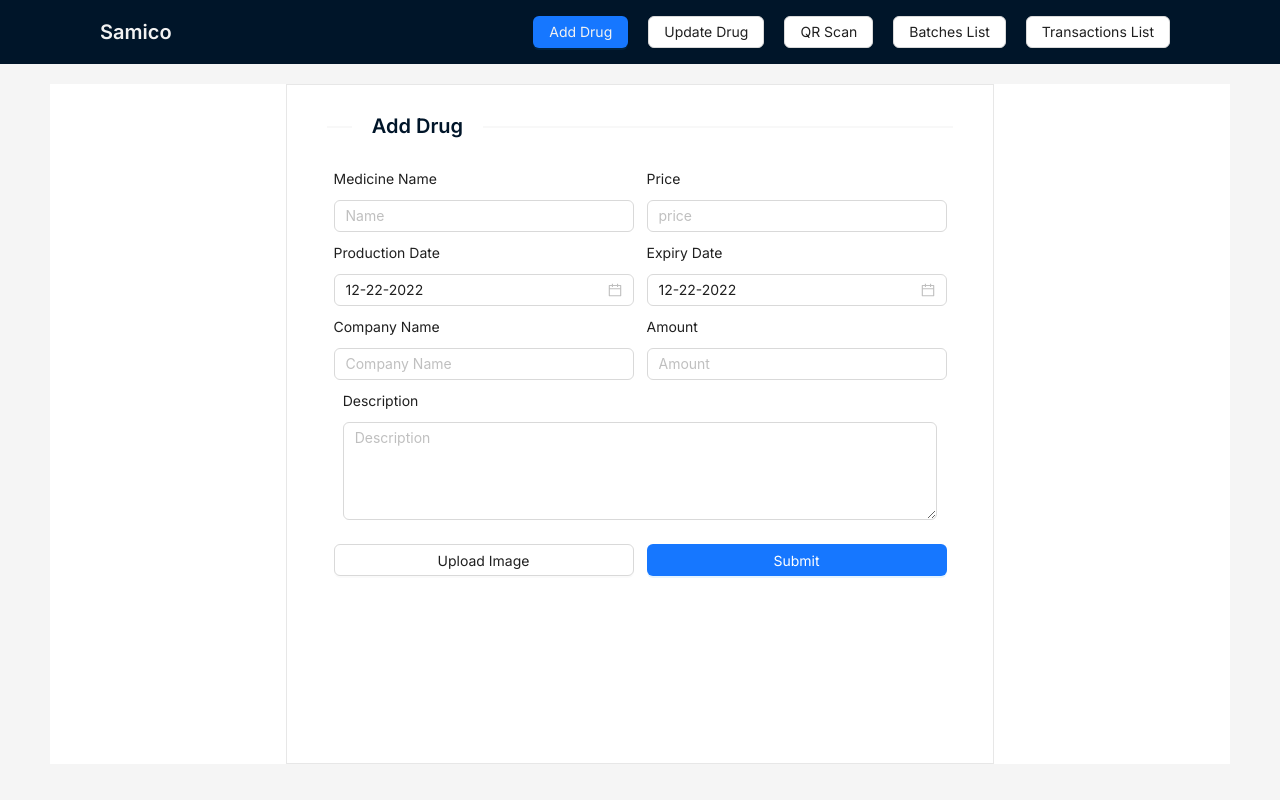
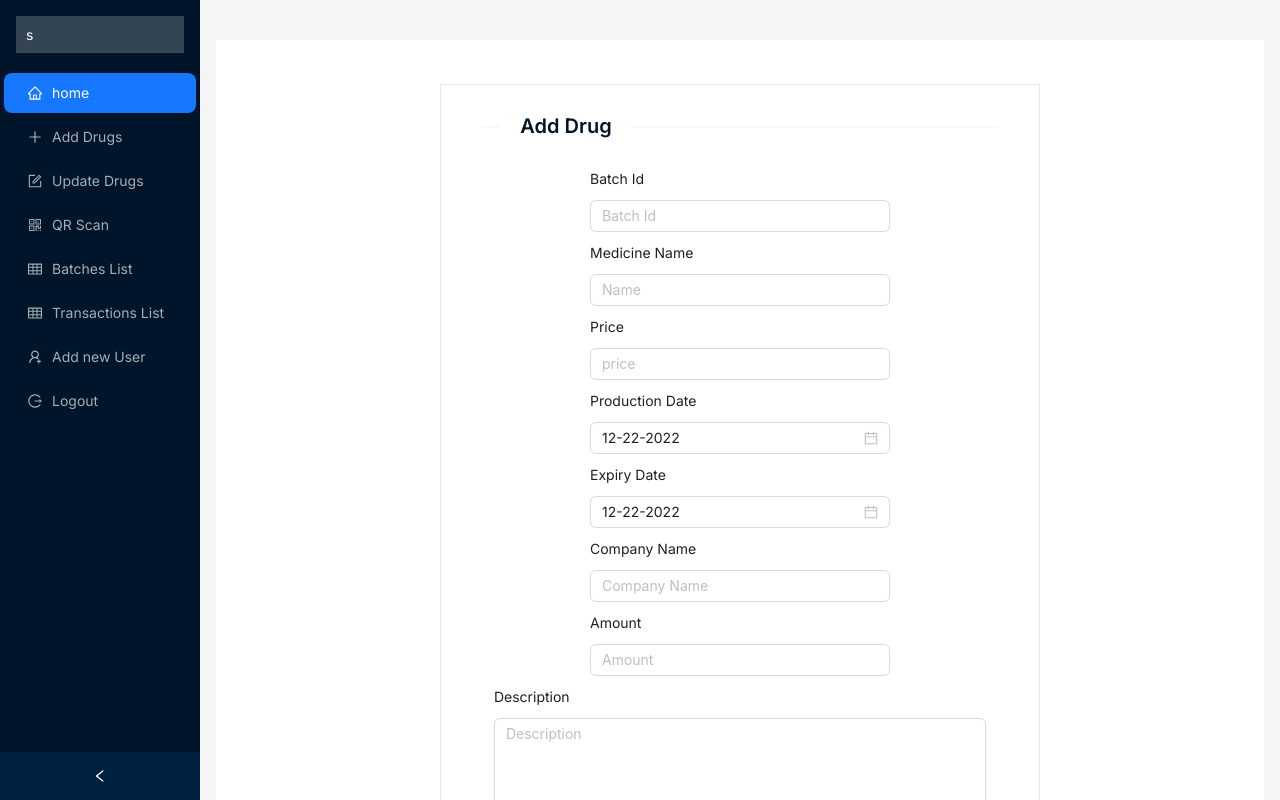
Before and after one commit to sami96h/drug-tracking-system, a React (Create React App) app in the folder demo-client/: page /drugs/new in a window 1280 px wide. Shown: the top 800 px of the page. Built offline with nearby package versions, Linux system fonts and the light colour scheme.

Commit message:
edit main layout

```diff
--- a/demo-client/package.json
+++ b/demo-client/package.json
@@ -3,6 +3,7 @@
   "version": "0.1.0",
   "private": true,
   "dependencies": {
+    "@ant-design/icons": "^5.0.0",
     "@testing-library/jest-dom": "^5.16.5",
     "@testing-library/react": "^13.4.0",
     "@testing-library/user-event": "^13.5.0",
@@ -23,6 +24,7 @@
     "react-to-print": "^2.14.11",
     "react-toastify": "^9.1.1",
     "typescript": "^4.9.4",
+    "uuid": "^9.0.0",
     "web-vitals": "^2.1.4",
     "yup": "^0.32.11"
   },
--- a/demo-client/src/component/AddDrugs/index.tsx
+++ b/demo-client/src/component/AddDrugs/index.tsx
@@ -21,6 +21,7 @@ const AddDrugs:FC = () => {
   return (
     <Formik
       initialValues={{
+        batchId: '',
         medicineName: '',
         price: '',
         amount: '',
@@ -51,6 +52,24 @@ const AddDrugs:FC = () => {
             Add Drug
           </Divider>
           <div className="form-item-container">
+
+            <AntForm.Item
+              validateStatus={
+              errors.batchId && touched.batchId ? 'error' : 'success'
+            }
+              help={errors.batchId}
+              className="form-item"
+            >
+              <label>Batch Id</label>
+              <Input
+                name="batchId"
+                placeholder="Batch Id"
+                onChange={handleChange}
+                onBlur={handleBlur}
+                value={values.batchId}
+                className="form-item"
+              />
+            </AntForm.Item>
 
             <AntForm.Item
               validateStatus={
--- a/demo-client/src/component/BatchesList/index.tsx
+++ b/demo-client/src/component/BatchesList/index.tsx
@@ -5,6 +5,7 @@ import {
 } from 'antd'
 import type { ColumnsType } from 'antd/es/table'
 import { useNavigate } from 'react-router-dom'
+import { v4 as uuidv4 } from 'uuid' //
 
 import './style.css'
 
@@ -59,7 +60,11 @@ const BatchesList:FC = () => {
       title: 'Id',
       dataIndex: 'id',
       key: 'Id',
-      render: (Id) => <a>{Id}</a>,
+      render: (Id) => (
+        <a key={uuidv4()}>
+          {Id}
+        </a>
+      ),
     },
     {
       title: 'Medicine Name',
@@ -73,8 +78,8 @@ const BatchesList:FC = () => {
     },
     {
       title: 'Number of Boxes',
-      dataIndex: 'companyName',
-      key: 'companyName',
+      dataIndex: 'numberOfBoxes',
+      key: 'numberOfBoxes',
     },
 
     {
@@ -88,7 +93,10 @@ const BatchesList:FC = () => {
       key: 'stage',
       dataIndex: 'stage',
       render: (_, { stage }) => (
-        <Tag color="red" key={stage}>
+        <Tag
+          color="red"
+          key={uuidv4()}
+        >
           {stage.toUpperCase()}
         </Tag>
       ),
@@ -110,6 +118,7 @@ const BatchesList:FC = () => {
       render: (id) => (
         <Button
           onClick={() => navigate(`/batches/${id}`)}
+          key={uuidv4()}
         >
           Show Details
         </Button>
--- a/demo-client/src/component/TransactionsList/index.tsx
+++ b/demo-client/src/component/TransactionsList/index.tsx
@@ -5,6 +5,7 @@ import {
 } from 'antd'
 import type { ColumnsType } from 'antd/es/table'
 import { useNavigate } from 'react-router-dom'
+import { v4 as uuidv4 } from 'uuid' //
 
 import './style.css'
 
@@ -41,7 +42,10 @@ const TransactionsList:FC = () => {
       key: 'status',
       dataIndex: 'Status',
       render: (_, { status }) => (
-        <Tag color="red" key={status}>
+        <Tag
+          color="red"
+          key={uuidv4()}
+        >
           {status.toUpperCase()}
         </Tag>
       ),
@@ -54,7 +58,12 @@ const TransactionsList:FC = () => {
         if (action === 'invalid'
         ) {
           return (
-            <Popover content={action} title="Title" trigger="hover">
+            <Popover
+              key={uuidv4()}
+              content={action}
+              title="Title"
+              trigger="hover"
+            >
               <Button>Hover me</Button>
             </Popover>
           )
@@ -62,6 +71,7 @@ const TransactionsList:FC = () => {
         return (
           <Button
             onClick={() => navigate('/qr-codes')}
+            key={uuidv4()}
           >
             Generate QR
           </Button>
--- a/demo-client/src/component/UploadImage/index.tsx
+++ b/demo-client/src/component/UploadImage/index.tsx
@@ -31,6 +31,7 @@ const Uploader:FC<any> = ({ setImageUrl, setFieldValue }) => {
   return (
     <div>
       <Upload
+        maxCount={1}
         name="image"
         listType="picture"
         beforeUpload={beforeUpload}
--- a/demo-client/src/component/introduction/index.tsx
+++ b/demo-client/src/component/introduction/index.tsx
@@ -21,7 +21,7 @@ const Introduction:FC = () => {
         <Button
           type="primary"
           style={{ color: 'rgb(242, 242, 242)', marginTop: '50px' }}
-          onClick={() => navigate('/drugs/add')}
+          onClick={() => navigate('/drugs/new')}
         >
           Get Started
         </Button>
--- a/demo-client/src/layouts/MainLayout/index.tsx
+++ b/demo-client/src/layouts/MainLayout/index.tsx
@@ -1,64 +1,153 @@
-import { FC } from 'react'
+import React, { FC, useState } from 'react'
 import {
-  Button, Layout, theme,
+  Layout, Menu, theme,
 } from 'antd'
-import { Header, Content } from 'antd/es/layout/layout'
+
+import {
+  FormOutlined,
+  LogoutOutlined,
+  HomeOutlined,
+  PlusOutlined,
+  QrcodeOutlined,
+  TableOutlined,
+  UserAddOutlined,
+} from '@ant-design/icons'
+
 import { useNavigate, Outlet } from 'react-router-dom'
+import type { MenuProps } from 'antd'
+
 import './style.css'
 
+const {
+  Content, Sider,
+} = Layout
+
+type MenuItem = Required<MenuProps>['items'][number];
+
+function getItem(
+  label: React.ReactNode,
+  key: React.Key,
+  icon?: React.ReactNode,
+  onClick?:Function,
+): MenuItem {
+  return {
+    key,
+    icon,
+    label,
+    onClick,
+  } as MenuItem
+}
+
 const MainLayout:FC = () => {
+  const [collapsed, setCollapsed] = useState(false)
   const navigate = useNavigate()
 
   const {
     token: { colorBgContainer },
   } = theme.useToken()
 
+  const items: MenuItem[] = [
+    getItem(
+      'home',
+      '1',
+      <HomeOutlined />,
+      () => {
+        navigate('/')
+      },
+    ),
+    getItem(
+      'Add Drugs',
+      '2',
+      <PlusOutlined />,
+      () => {
+        navigate('/drugs/new')
+      },
+    ),
+
+    getItem(
+      'Update Drugs',
+      '3',
+      <FormOutlined />,
+      () => {
+        navigate('/drugs/update')
+      },
+    ),
+
+    getItem(
+      ' QR Scan',
+      '4',
+      <QrcodeOutlined />,
+      () => {
+        navigate('/qr-scanner')
+      },
+    ),
+
+    getItem(
+      'Batches List',
+      '5',
+      <TableOutlined />,
+      () => {
+        navigate('/batches')
+      },
+    ),
+    getItem(
+      'Transactions List',
+      '6',
+      <TableOutlined />,
+      () => {
+        navigate('/transactions')
+      },
+    ),
+
+    getItem(
+      'Add new User',
+      '7',
+      <UserAddOutlined />,
+      () => {
+        navigate('/register')
+      },
+    ),
+
+    getItem(
+      'Logout',
+      '8',
+      <LogoutOutlined />,
+      () => {
+        console.log('Logout')
+      },
+    ),
+  ]
+
   return (
-    <Layout className="layout">
-      <Header className="header">
-        <div className="logo">Samico</div>
-        <div>
-          <Button
-            type="primary"
-            style={{ color: 'rgb(242, 242, 242)' }}
-            onClick={(() => navigate('/drugs/new'))}
-          >
-            Add Drug
-          </Button>
-
-          <Button
-            onClick={(() => navigate('/drugs/update'))}
-          >
-            Update Drug
-          </Button>
-          <Button
-            onClick={(() => navigate('/qr-scanner'))}
-
-          >
-            QR Scan
-
-          </Button>
-          <Button
-            onClick={(() => navigate('/batches'))}
-          >
-            Batches List
-          </Button>
-          <Button
-            onClick={(() => navigate('/transactions'))}
-          >
-            Transactions List
-          </Button>
+    <Layout hasSider style={{ minHeight: '100vh' }}>
+      <Sider
+        collapsible
+        collapsed={collapsed}
+        onCollapse={(value) => setCollapsed(value)}
+        style={{
+          overflow: 'auto',
+          height: '100vh',
+          position: 'fixed',
+          left: 0,
+          top: 0,
+          bottom: 0,
+        }}
+      >
+        <div style={{
+          margin: 16, background: 'rgba(255, 255, 255, 0.2)', padding: 10, color: '#fff',
+        }}
+        >
+          s
         </div>
-
-      </Header>
-      <Content style={{ padding: '0 50px' }}>
-        <div
-          className="site-layout-content"
-          style={{ background: colorBgContainer }}
-        >
-          <Outlet />
-        </div>
-      </Content>
+        <Menu theme="dark" defaultSelectedKeys={['1']} mode="inline" items={items} />
+      </Sider>
+      <Layout className="site-layout" style={{ marginLeft: 200 }}>
+        <Content style={{ margin: '40px 16px' }}>
+          <div style={{ padding: 24, minHeight: 360, background: colorBgContainer }}>
+            <Outlet />
+          </div>
+        </Content>
+      </Layout>
     </Layout>
   )
 }
--- a/demo-client/src/react-app-env.d.ts
+++ b/demo-client/src/react-app-env.d.ts
@@ -1,2 +1,3 @@
 /// <reference types="react-scripts" />
 declare module 'react-to-print'
+declare module 'uuid'
--- a/demo-client/src/validation/AddDrugs.tsx
+++ b/demo-client/src/validation/AddDrugs.tsx
@@ -1,6 +1,9 @@
 import * as yup from 'yup'
 
 export const validationSchema = yup.object({
+  batchId: yup.string()
+    .required('batch id is required'),
+
   medicineName: yup.string()
     .required('medicine name is required'),
 
```
Also changed, not shown: 1 other file (tests, documents, lock files or other folders).
